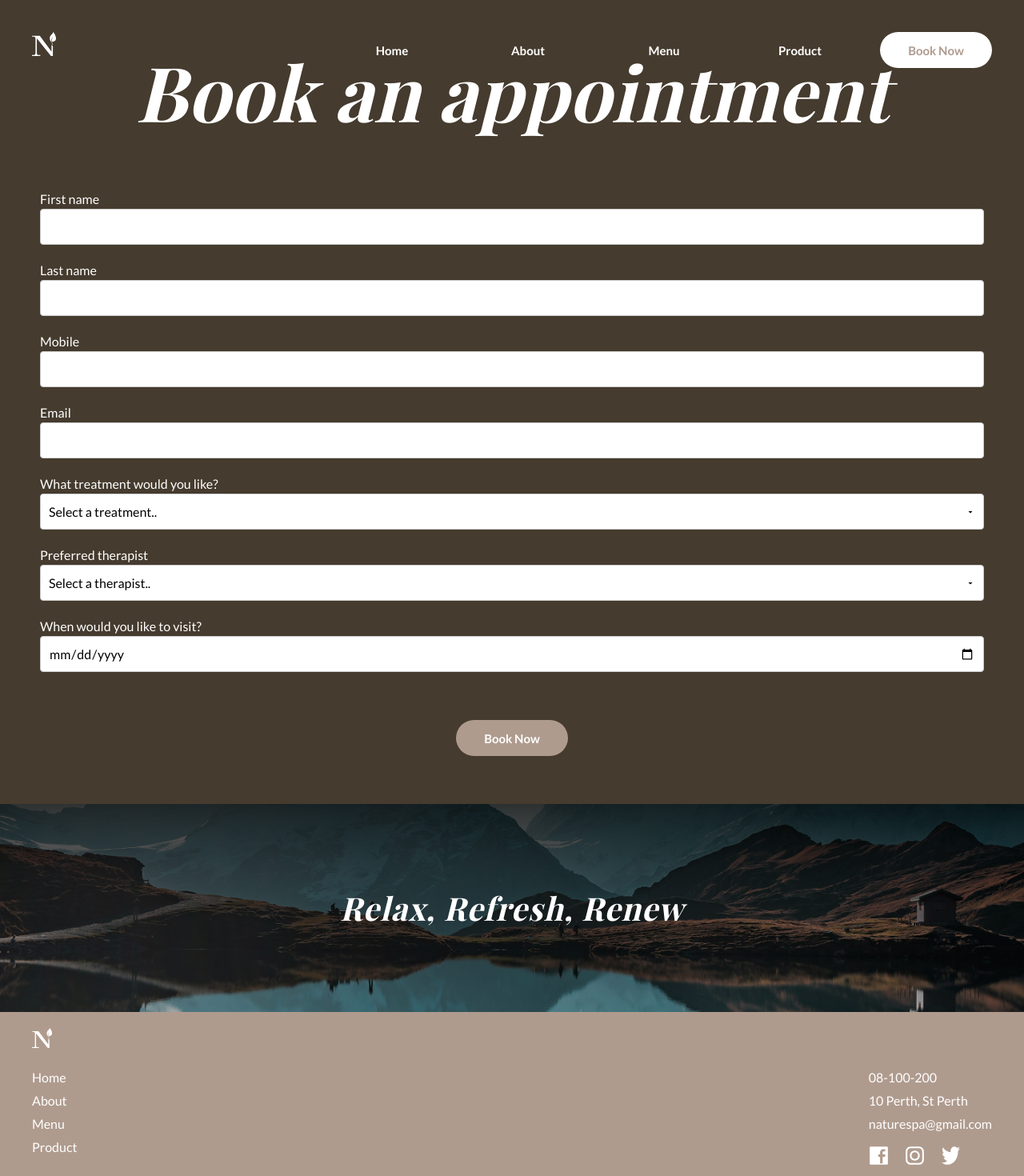
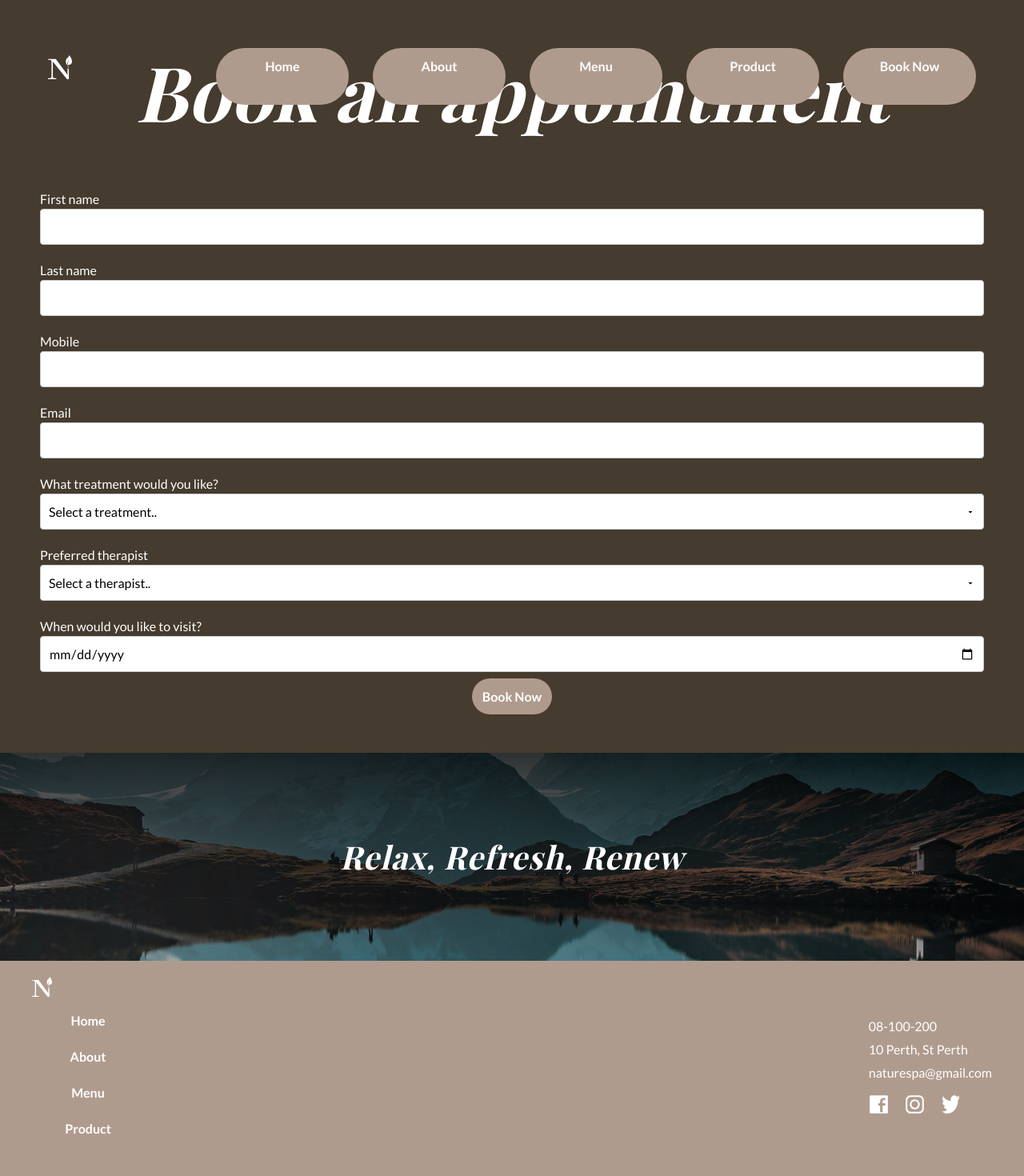
Before and after one commit to Ami0480/naturespa-website, a React (Create React App) app: page /booking in a window 1280 px wide. Shown: the top 1470 px of the page at 80% size. Built offline with nearby package versions, Linux system fonts and the light colour scheme; a web font is replaced by a local one.

Commit message:
Added Link and fixed css

```diff
--- a/src/About.js
+++ b/src/About.js
@@ -1,15 +1,16 @@
-import React from "react";
+import React, { useEffect } from "react";
 import Header from "./Header";
 import Footer from "./Footer";
-import { useNavigate } from "react-router-dom";
-
+import { Link } from "react-router-dom";
 export default function About({ setSubmitted }) {
-  const navigate = useNavigate();
-  window.scrollTo(0, 0);
+  useEffect(() => {
+    window.scrollTo(0, 0);
+  }, []);
 
   const clickBook = () => {
-    navigate("/booking");
-    window.scrollTo(0, 0);
+    <Link to="/booking" className="button-link">
+      Book Now
+    </Link>;
   };
 
   return (
@@ -20,7 +21,9 @@ export default function About({ setSubmitted }) {
         <img src="images/about-main-bg.png" className="about-main-bg" alt="" />
         <div className="content">
           <h1>About</h1>
-          <button onClick={clickBook}>Book Now</button>
+          <Link to="/booking" className="button-link">
+            Book Now
+          </Link>
         </div>
       </div>
       <section>
--- a/src/App.css
+++ b/src/App.css
@@ -79,7 +79,6 @@ header {
 
 #bg-video {
   position: absolute;
-  top: 0;
   left: 50%;
   transform: translateX(-50%);
   height: 100%;
@@ -165,11 +164,13 @@ header {
 .navbar {
   display: flex;
   justify-content: space-between;
-  padding-top: 20px;
-  padding-bottom: 20px;
+  align-items: center;
+  padding: 20px;
 }
 
 .hamburger {
+  display: flex;
+  justify-content: center;
   cursor: pointer;
 }
 
@@ -201,31 +202,19 @@ header {
   cursor: pointer;
 }
 
-header .navbar-desktop {
-  /* styles */
-}
-
-.navbar-desktop button {
-  background: none;
-}
-
-.navbar-desktop button:hover {
-  background: none;
-}
-
 h1 {
   font-size: 55px;
   margin-top: 50px;
   margin-bottom: 50px;
 }
 
-button {
+a.button-link {
   font-family: "Lato", sans-serif;
   font-style: normal;
   font-weight: bold;
   width: 140px;
   height: 45px;
-  font-size: 15px;
+  font-size: 16px;
   border: 0;
   padding: 13px;
   border-radius: 100px;
@@ -233,10 +222,40 @@ button {
   color: white;
 }
 
-.navbar-desktop button.nav-button {
-  background: none;
+a.button-link-open {
+  font-family: "Lato", sans-serif;
+  font-style: normal;
+  font-weight: bold;
+  color: white;
+  width: 140px;
+  height: 45px;
+  font-size: 16px;
+  border: 0;
+  padding: 13px;
+  transition: all 0.2s ease-in-out;
+}
+a.button-link-open:hover {
+  opacity: 0.7;
+}
+
+a.button-link-open-booking {
+  font-family: "Lato", sans-serif;
+  font-style: normal;
+  font-weight: bold;
+  color: #917a6b;
   background: white;
-  color: #af9b8e;
+  width: 140px;
+  height: 45px;
+  font-size: 16px;
+  border: 0;
+  border-radius: 100px;
+  display: flex;
+  justify-content: center;
+  align-items: center;
+  transition: all 0.2s ease-in-out;
+}
+a.button-link-open-booking:hover {
+  opacity: 0.7;
 }
 
 .enjoy-overlay {
@@ -318,11 +337,11 @@ h3 {
   padding-top: 40px;
   padding-bottom: 40px;
 }
-button {
+.button-link {
   margin-top: 20px;
   transition: all 0.2s ease-in-out;
 }
-button:hover {
+.button-link:hover {
   background: #af9b8e;
   opacity: 0.8;
 }
@@ -443,6 +462,14 @@ footer {
   justify-content: space-between;
   padding: 20px 0;
 }
+.footer-link {
+  display: flex;
+  flex-direction: column;
+}
+.footer-link a.button-link {
+  padding: 0;
+  margin: 0;
+}
 
 .icons {
   display: flex;
@@ -516,8 +543,9 @@ a {
   }
   .logo {
     width: 30px;
-    height: 30px;
+    height: auto;
   }
+
   .hamburger {
     display: none;
   }
@@ -546,8 +574,4 @@ a {
     padding-top: 0;
     padding-bottom: 0;
   }
-
-  .navbar-desktop button {
-    margin-top: 0;
-  }
 }
--- a/src/App.js
+++ b/src/App.js
@@ -1,10 +1,6 @@
-import React, { useState } from "react";
-import {
-  BrowserRouter as Router,
-  Routes,
-  Route,
-  useNavigate,
-} from "react-router-dom";
+import React, { useState, useEffect } from "react";
+import { Link } from "react-router-dom";
+import { BrowserRouter as Router, Routes, Route } from "react-router-dom";
 import Header from "./Header";
 import Footer from "./Footer";
 import ThankYouSubscribe from "./ThankYouSubscribe";
@@ -17,11 +13,14 @@ import Product from "./Product";
 import "./App.css";
 
 export default function App() {
-  const [, setSubmitted] = useState(false);
+  const [submitted, setSubmitted] = useState(false);
   return (
     <Router>
       <Routes>
-        <Route path="/" element={<Home setSubmitted={setSubmitted} />} />
+        <Route
+          path="/"
+          element={<Home submitted={submitted} setSubmitted={setSubmitted} />}
+        />
         <Route
           path="/booking"
           element={<Booking setSubmitted={setSubmitted} />}
@@ -46,8 +45,9 @@ export default function App() {
 }
 
 function Home({ submitted, setSubmitted }) {
-  const navigate = useNavigate();
-  window.scrollTo(0, 0);
+  useEffect(() => {
+    window.scrollTo(0, 0);
+  }, []);
 
   if (submitted) {
     return <ThankYouSubscribe />;
@@ -63,7 +63,9 @@ function Home({ submitted, setSubmitted }) {
         <div className="video-overlay"></div>
         <div className="content">
           <h1>Nature Spa</h1>
-          <button onClick={() => navigate("/booking")}>Book Now</button>
+          <Link to="/booking" className="button-link">
+            Book Now
+          </Link>
         </div>
       </div>
 
@@ -103,14 +105,10 @@ function Home({ submitted, setSubmitted }) {
               className="treatment-img"
               alt=""
             />
-            <button
-              onClick={() => {
-                navigate("/booking");
-                window.scrollTo(0, 0);
-              }}
-            >
+
+            <Link to="/booking" className="button-link">
               Book Now
-            </button>
+            </Link>
           </div>
         </div>
       </section>
@@ -131,14 +129,9 @@ function Home({ submitted, setSubmitted }) {
               className="treatment-img"
               alt=""
             />
-            <button
-              onClick={() => {
-                navigate("/booking");
-                window.scrollTo(0, 0);
-              }}
-            >
+            <Link to="/booking" className="button-link">
               Book Now
-            </button>
+            </Link>
           </div>
         </div>
       </section>
--- a/src/Booking.js
+++ b/src/Booking.js
@@ -1,10 +1,12 @@
-import React, { useState } from "react";
+import React, { useState, useEffect } from "react";
 import Header from "./Header";
 import Footer from "./Footer";
-import { useNavigate } from "react-router-dom";
+import { Link } from "react-router-dom";
 
 export default function Booking({ setSubmitted }) {
-  const navigate = useNavigate();
+  useEffect(() => {
+    window.scrollTo(0, 0);
+  }, []);
 
   const [formData, setFormData] = useState({
     timestamp: "",
@@ -49,8 +51,9 @@ export default function Booking({ setSubmitted }) {
       setSubmitted(true);
     }
 
-    navigate("/thankyoubooking");
-    window.scrollTo(0, 0);
+    <Link to="/thankyoubooking" className="button-link">
+      Book Now
+    </Link>;
   };
 
   return (
@@ -188,9 +191,9 @@ export default function Booking({ setSubmitted }) {
                 />
               </div>
 
-              <button type="submit" className="booking-button">
+              <Link to="/booking" className="button-link">
                 Book Now
-              </button>
+              </Link>
             </form>
           </div>
         </div>
--- a/src/Footer.js
+++ b/src/Footer.js
@@ -1,15 +1,16 @@
-import React, { useState } from "react";
-import { useNavigate } from "react-router-dom";
+import React, { useState, useEffect } from "react";
+import { Link } from "react-router-dom";
 
 import "./App.css";
 
 export default function Footer({ setSubmitted }) {
-  const navigate = useNavigate();
+  useEffect(() => {
+    window.scrollTo(0, 0);
+  }, []);
   const [email, setEmail] = useState("");
 
   const clickLogo = () => {
-    navigate("/");
-    window.scrollTo(0, 0);
+    <Link to="/" className="button-link"></Link>;
   };
 
   const handleSubscribe = (e) => {
@@ -23,8 +24,7 @@ export default function Footer({ setSubmitted }) {
       alert("Please enter a valid email address");
     } else {
       setSubmitted(true);
-      navigate("/thankyousubscribe");
-      window.scrollTo(0, 0);
+      <Link to="/thankyousubscribe" className="button-link"></Link>;
       setEmail("");
     }
   };
@@ -32,18 +32,23 @@ export default function Footer({ setSubmitted }) {
   return (
     <footer>
       <div className="container">
-        <img
-          src="/images/logo.svg"
-          className="footer-logo"
-          alt=""
-          onClick={clickLogo}
-        />
+        <Link to="/">
+          <img src="/images/logo.svg" className="footer-logo" alt="" />
+        </Link>
         <div className="footer-information">
-          <div>
-            <p onClick={() => navigate("/")}>Home</p>
-            <p onClick={() => navigate("/about")}>About</p>
-            <p onClick={() => navigate("/menu")}>Menu</p>
-            <p onClick={() => navigate("/product")}>Product</p>
+          <div className="footer-link">
+            <Link to="/" className="button-link">
+              Home
+            </Link>
+            <Link to="/about" className="button-link">
+              About
+            </Link>
+            <Link to="/menu" className="button-link">
+              Menu
+            </Link>
+            <Link to="/product" className="button-link">
+              Product
+            </Link>
           </div>
 
           <div>
--- a/src/Header.js
+++ b/src/Header.js
@@ -1,28 +1,22 @@
-import React, { useState } from "react";
-
-import { useNavigate } from "react-router-dom";
+import React, { useState, useEffect } from "react";
+import { Link } from "react-router-dom";
 
 import "./App.css";
 
 export default function Header() {
-  const navigate = useNavigate();
   const [menuOpen, setMenuOpen] = useState(false);
-
-  const clickLogo = () => {
-    navigate("/");
-  };
+  useEffect(() => {
+    window.scrollTo(0, 0);
+  }, []);
 
   return (
     <div>
       <header>
         <div className="container">
           <div className="navbar">
-            <img
-              src="/images/logo.svg"
-              className="logo"
-              alt=""
-              onClick={clickLogo}
-            />
+            <Link to="/">
+              <img src="/images/logo.svg" className="logo" alt="" />
+            </Link>
             <img
               src="/images/menu.svg"
               className="hamburger"
@@ -31,16 +25,21 @@ export default function Header() {
               onClick={() => setMenuOpen(true)}
             />
             <div className="navbar-desktop desktop-only">
-              <button onClick={() => navigate("/")}>Home</button>
-              <button onClick={() => navigate("/about")}>About</button>
-              <button onClick={() => navigate("/menu")}>Menu</button>
-              <button onClick={() => navigate("/product")}>Product</button>
-              <button
-                onClick={() => navigate("/booking")}
-                className="nav-button"
-              >
+              <Link to="/" className="button-link">
+                Home
+              </Link>
+              <Link to="/about" className="button-link">
+                About
+              </Link>
+              <Link to="/menu" className="button-link">
+                Menu
+              </Link>
+              <Link to="/product" className="button-link">
+                Product
+              </Link>
+              <Link to="/booking" className="button-link">
                 Book Now
-              </button>
+              </Link>
             </div>
           </div>
         </div>
@@ -59,13 +58,21 @@ export default function Header() {
             />
           </div>
           <div className="navbar-desktop mobile-only">
-            <button onClick={() => navigate("/")}>Home</button>
-            <button onClick={() => navigate("/about")}>About</button>
-            <button onClick={() => navigate("/menu")}>Menu</button>
-            <button onClick={() => navigate("/product")}>Product</button>
-            <button onClick={() => navigate("/booking")} className="nav-button">
+            <Link to="/" className="button-link-open">
+              Home
+            </Link>
+            <Link to="/about" className="button-link-open">
+              About
+            </Link>
+            <Link to="/menu" className="button-link-open">
+              Menu
+            </Link>
+            <Link to="/product" className="button-link-open">
+              Product
+            </Link>
+            <Link to="/booking" className="button-link-open-booking">
               Book Now
-            </button>
+            </Link>
           </div>
         </section>
       </header>
--- a/src/Menu.js
+++ b/src/Menu.js
@@ -1,15 +1,17 @@
-import React from "react";
+import React, { useEffect } from "react";
 import Header from "./Header";
 import Footer from "./Footer";
-import { useNavigate } from "react-router-dom";
+import { Link } from "react-router-dom";
 
 export default function Menu({ setSubmitted }) {
-  const navigate = useNavigate();
-  window.scrollTo(0, 0);
+  useEffect(() => {
+    window.scrollTo(0, 0);
+  }, []);
 
   const clickBook = () => {
-    navigate("/booking");
-    window.scrollTo(0, 0);
+    <Link to="/booking" className="button-link">
+      Book Now
+    </Link>;
   };
 
   const bodyTreatments = [
@@ -83,7 +85,9 @@ export default function Menu({ setSubmitted }) {
               ))}
             </div>
           </div>
-          <button onClick={clickBook}>Book Now</button>
+          <Link to="/booking" className="button-link">
+            Book Now
+          </Link>
         </div>
       </div>
       <Footer setSubmitted={setSubmitted} />
--- a/src/Product.js
+++ b/src/Product.js
@@ -1,15 +1,17 @@
-import React from "react";
+import React, { useEffect } from "react";
 import Header from "./Header";
 import Footer from "./Footer";
-import { useNavigate } from "react-router-dom";
+import { Link } from "react-router-dom";
 
 export default function Product({ setSubmitted }) {
-  const navigate = useNavigate();
-  window.scrollTo(0, 0);
+  useEffect(() => {
+    window.scrollTo(0, 0);
+  }, []);
 
   const clickBook = () => {
-    navigate("/booking");
-    window.scrollTo(0, 0);
+    <Link to="/booking" className="button-link">
+      Book Now
+    </Link>;
   };
 
   return (
@@ -24,7 +26,9 @@ export default function Product({ setSubmitted }) {
         />
         <div className="content">
           <h1>Product</h1>
-          <button onClick={clickBook}>Book Now</button>
+          <Link to="/booking" className="button-link">
+            Book Now
+          </Link>
         </div>
       </div>
       <section>
```
